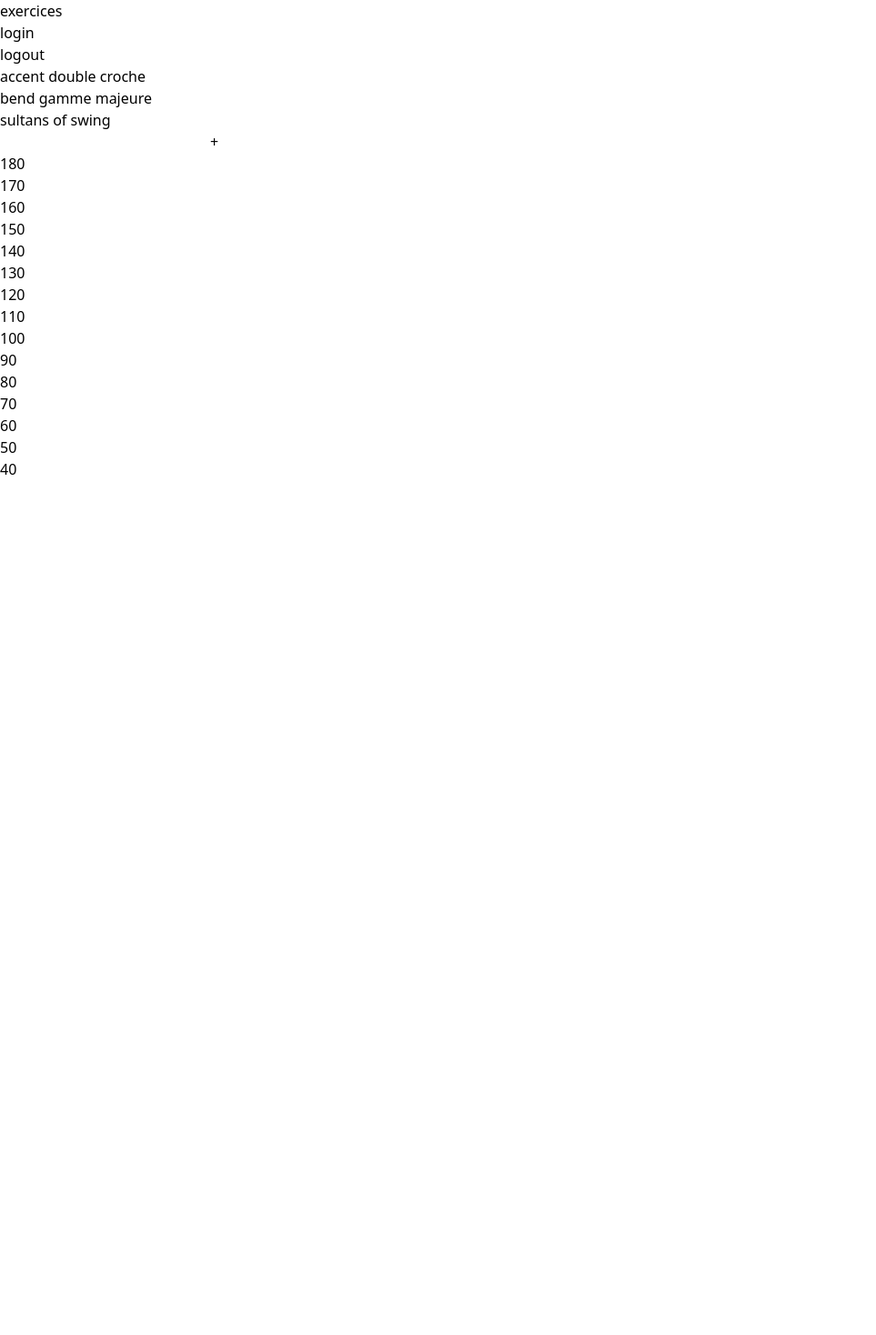
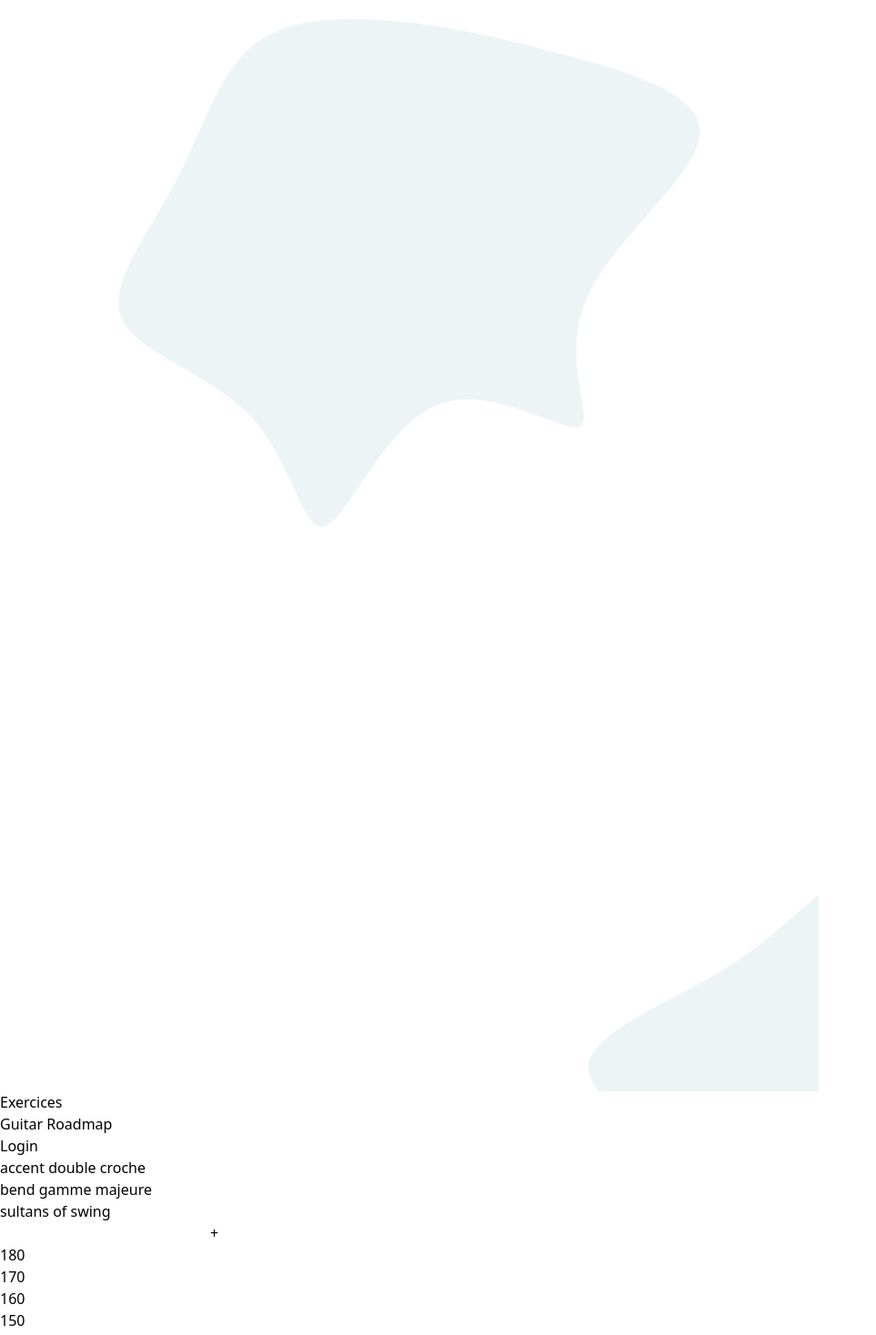
Before and after one commit to C-Baptiste/doublecroche, a Vue app in the folder triolet/: page / in a window 1280 px wide. Shown: the top 1468 px of the page at 91% size, without its empty margins (0-963 px from the left). Before the commit the page ends 800 px from the top, so only its background shows below. Built offline with nearby package versions, Linux system fonts and the light colour scheme.

Commit message:
feat: add blobs

```diff
--- a/triolet/src/App.vue
+++ b/triolet/src/App.vue
@@ -4,13 +4,23 @@ import Exercice from "./components/Exercice.vue"
 </script>
 
 <template>
-<main class="">
+<main class="relative">
+  <div class="fixed -left-96 -top-72
+            -z-10
+            ">
+            <svg id="visual" viewBox="0 0 900 600" width="900" height="600" xmlns="http://www.w3.org/2000/svg" xmlns:xlink="http://www.w3.org/1999/xlink" version="1.1"><rect x="0" y="0" width="900" height="600" fill="#FFFFFF"></rect><g transform="translate(446.9271986150405 314.5926450878909)"><path d="M178.9 -252.8C247.1 -234.5 328.2 -210.7 322.3 -164.5C316.4 -118.4 223.5 -49.8 196.5 17.1C169.5 83.9 208.3 149 189.2 154.9C170 160.8 92.9 107.4 34.5 130.5C-24 153.7 -63.8 253.4 -88.9 263.8C-114 274.3 -124.2 195.4 -169.5 145.5C-214.7 95.7 -294.9 74.8 -312.5 37.1C-330.1 -0.6 -285.1 -55.1 -254.4 -113.6C-223.7 -172.1 -207.3 -234.5 -167.3 -265.8C-127.2 -297 -63.6 -297 -4.1 -290.5C55.3 -284.1 110.7 -271.2 178.9 -252.8" fill="#edf4f5"></path></g></svg>
+  </div>
+  <div class="fixed right-0 bottom-0
+            -z-20
+            ">
+    <svg id="visual" viewBox="0 0 900 600" width="900" height="600" xmlns="http://www.w3.org/2000/svg" xmlns:xlink="http://www.w3.org/1999/xlink" version="1.1"><rect x="0" y="0" width="900" height="600" fill="#FFFFFF"></rect><g transform="translate(934.4716498235847 566.6262025166385)"><path d="M149.3 -151.4C187.8 -110.8 209.4 -55.4 216.3 7C223.3 69.3 215.6 138.6 177.1 193.1C138.6 247.6 69.3 287.3 13.8 273.5C-41.7 259.7 -83.4 192.4 -145.9 137.9C-208.4 83.4 -291.7 41.7 -287.4 4.3C-283.1 -33.1 -191.3 -66.3 -128.8 -107C-66.3 -147.6 -33.1 -195.8 11.1 -206.9C55.4 -218.1 110.8 -192.1 149.3 -151.4" fill="#edf4f5"></path></g></svg>
+  </div>
   <div class="flex
               justify-end
               ">
-    <div class="m-10">exercices</div>
-    <div class="m-10">login</div>
-    <div class="m-10">logout</div>
+    <div class="m-10">Exercices</div>
+    <div class="m-10">Guitar Roadmap</div>
+    <div class="m-10">Login</div>
   </div>
   <div class="flex
               justify-center
--- a/triolet/src/components/Metronome.vue
+++ b/triolet/src/components/Metronome.vue
@@ -72,6 +72,7 @@ export default {
         rounded-full
         w-36
         h-96
+        shadow-md
         ">
         <ul class="pt-3">
             <li v-for="timeButton in timeButtons" >
@@ -92,7 +93,8 @@ export default {
                 h-16
                 w-16
                 text-center
-                rounded-full">
+                rounded-full
+                shadow-inner">
             <button class="pt-3
                         ">
                        <svg xmlns="http://www.w3.org/2000/svg" height="36px" viewBox="0 0 24 24" width="36px" fill="#FFFFFF"><path d="M0 0h24v24H0V0z" fill="none"/><path d="M16 8v8H8V8h8m2-2H6v12h12V6z"/></svg>
```
Also changed, not shown: triolet/src/assets/blob-haikei.svg (added), triolet/src/assets/blob.svg.
